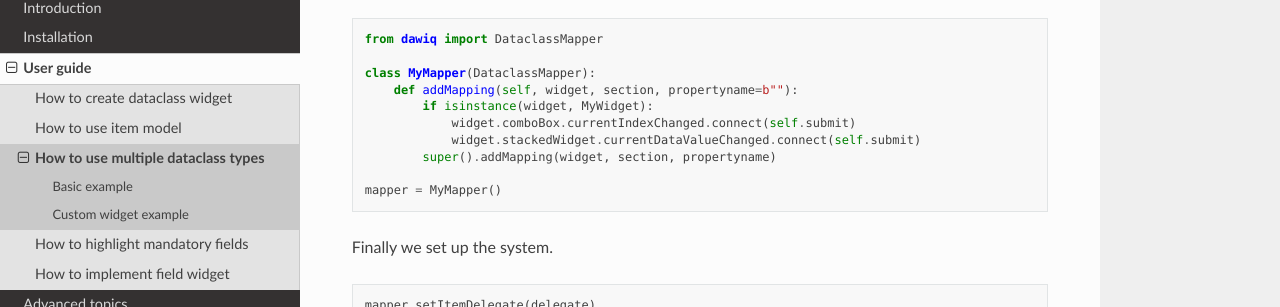
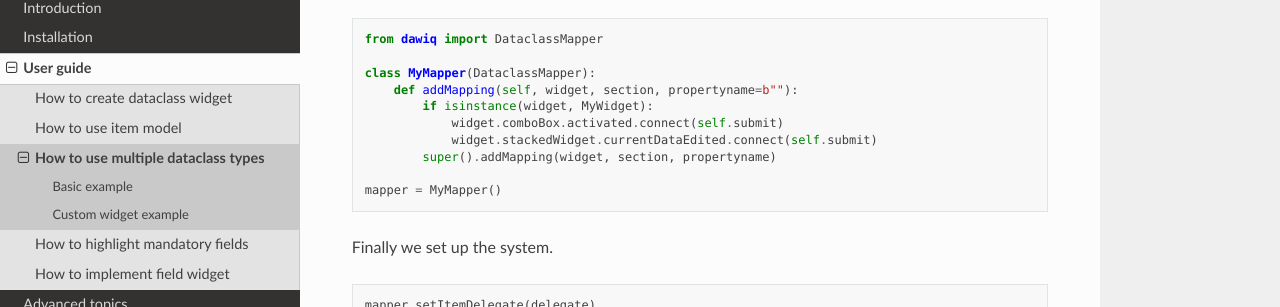
Before and after one commit to JSS95/dawiq, a Sphinx documentation site: the page built from doc/source/user-guide/multi-dcls.rst, in a window 1280 px wide and 900 px high, scrolled down 3159 px. Shown: the part 144-451 px from the top of the window. Built offline with Sphinx 7.4.7 and the Read the Docs theme 2.0.0, drawn with Linux system fonts in a browser that asks for light colours.

Commit message:
refact: redesign signals
Fix multi-dcls.rst

```diff
--- a/doc/source/user-guide/multi-dcls.rst
+++ b/doc/source/user-guide/multi-dcls.rst
@@ -77,7 +77,7 @@ Then we construct the widget with basic API, and add the dataclass types.
                 self.btn2.clicked.connect(self.toNext)
 
             def addDataclass(self, dcls):
-                self.tabWidget.addDataWidget(dataclass2Widget(dcls), dcls.__name__, dcls)
+                self.tabWidget.addDataWidget(dataclass2Widget(dcls), dcls, dcls.__name__)
 
         myWidget = MyWidget()
 
@@ -116,7 +116,7 @@ Then we construct the widget with basic API, and add the dataclass types.
                 self.btn2.clicked.connect(self.toNext)
 
             def addDataclass(self, dcls):
-                self.tabWidget.addDataWidget(dataclass2Widget(dcls), dcls.__name__, dcls)
+                self.tabWidget.addDataWidget(dataclass2Widget(dcls), dcls, dcls.__name__)
 
         myWidget = MyWidget()
 
@@ -155,7 +155,7 @@ Then we construct the widget with basic API, and add the dataclass types.
                 self.btn2.clicked.connect(self.toNext)
 
             def addDataclass(self, dcls):
-                self.tabWidget.addDataWidget(dataclass2Widget(dcls), dcls.__name__, dcls)
+                self.tabWidget.addDataWidget(dataclass2Widget(dcls), dcls, dcls.__name__)
 
         myWidget = MyWidget()
 
@@ -194,7 +194,7 @@ Then we construct the widget with basic API, and add the dataclass types.
                 self.btn2.clicked.connect(self.toNext)
 
             def addDataclass(self, dcls):
-                self.tabWidget.addDataWidget(dataclass2Widget(dcls), dcls.__name__, dcls)
+                self.tabWidget.addDataWidget(dataclass2Widget(dcls), dcls, dcls.__name__)
 
         myWidget = MyWidget()
 
@@ -605,8 +605,8 @@ We also need to define a mapper so that whenever the combo box index changes the
     class MyMapper(DataclassMapper):
         def addMapping(self, widget, section, propertyname=b""):
             if isinstance(widget, MyWidget):
-                widget.comboBox.currentIndexChanged.connect(self.submit)
-                widget.stackedWidget.currentDataValueChanged.connect(self.submit)
+                widget.comboBox.activated.connect(self.submit)
+                widget.stackedWidget.currentDataEdited.connect(self.submit)
             super().addMapping(widget, section, propertyname)
 
     mapper = MyMapper()
```
